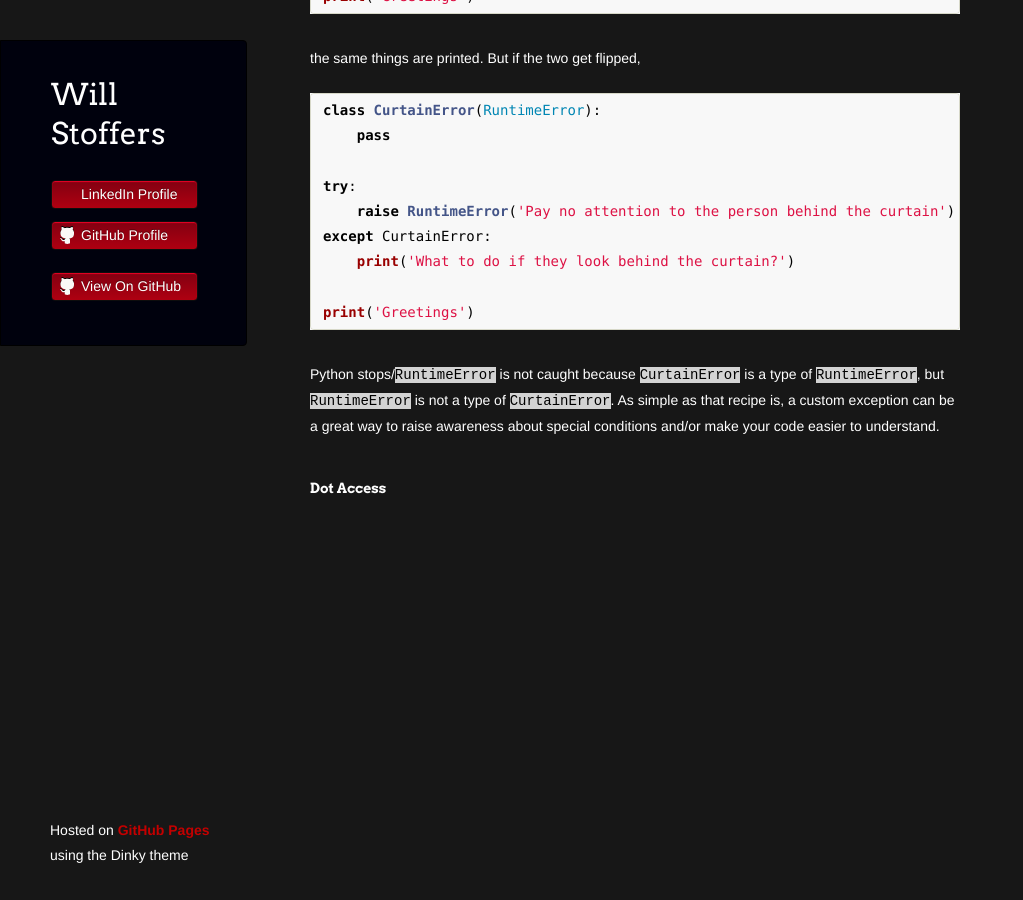
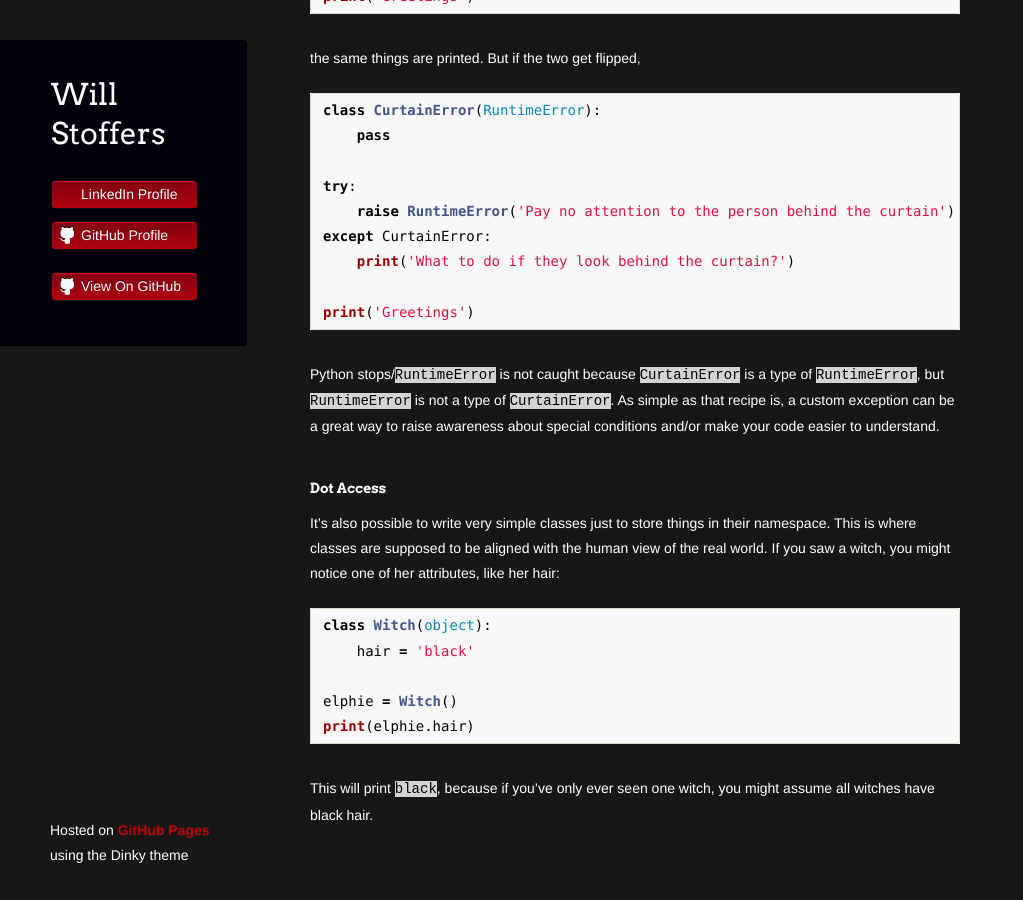
Before and after one commit to wstoffers/wstoffers.github.io, a Jekyll site: the page built from wickedoop/index.md, in a window 1280 px wide and 900 px high, scrolled down 1594 px. Shown: the whole window, without its empty margins (0-1023 px from the left). Built offline with Jekyll 4.4.1, drawn with Linux system fonts in a browser that asks for light colours; our own code applies the rules of GitHub Pages for plain Markdown files; a script that is not in the unit is left out; the repository's description, which GitHub fills in, is left out.

Commit message:
Adding first witch example

````diff
--- a/wickedoop/index.md
+++ b/wickedoop/index.md
@@ -75,3 +75,14 @@ print('Greetings')
 Python stops/<c-s>RuntimeError</c-s> is not caught because <c-s>CurtainError</c-s> is a type of <c-s>RuntimeError</c-s>, but <c-s>RuntimeError</c-s> is not a type of <c-s>CurtainError</c-s>. As simple as that recipe is, a custom exception can be a great way to raise awareness about special conditions and/or make your code easier to understand.
 
 #### Dot Access
+It's also possible to write very simple classes just to store things in their namespace. This is where classes are supposed to be aligned with the human view of the real world. If you saw a witch, you might notice one of her attributes, like her hair:
+
+```python
+class Witch(object):
+    hair = 'black'
+
+elphie = Witch()
+print(elphie.hair)
+```
+
+This will print <c-s>black</c-s>, because if you've only ever seen one witch, you might assume all witches have black hair.
````
